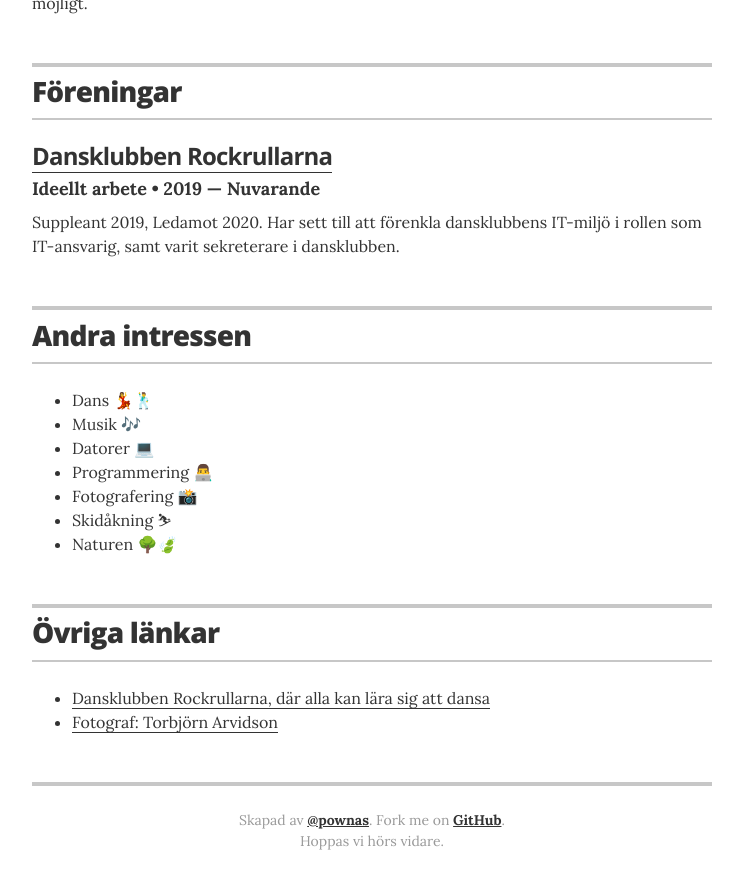
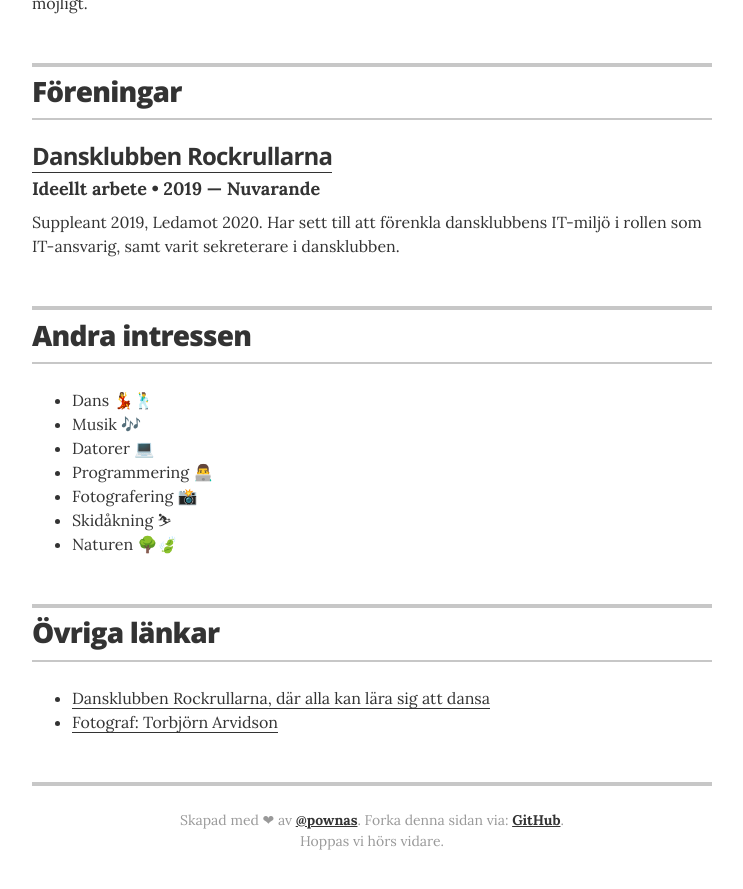
Before and after one commit to pownas/CV, a Jekyll site: the page built from index.html, in a window 1280 px wide and 900 px high, scrolled down 2569 px. Shown: the top 889 px of the window, without its empty margins (268-1011 px from the left). Built offline with Jekyll 4.4.1, drawn with Linux system fonts in a browser that asks for light colours.

Commit message:
Update resume.html

```diff
--- a/_layouts/resume.html
+++ b/_layouts/resume.html
@@ -235,7 +235,7 @@
       {% endif %}
 
       <footer class="page-footer">
-        <p class="footer-line">Skapad av <a href="http://twitter.com/pownas">@pownas</a>. Fork me on <a href="https://github.com/pownas/resume-swedish-template">GitHub</a>.</p>
+        <p class="footer-line">Skapad med ❤ av <a href="http://twitter.com/pownas">@pownas</a>. Forka denna sidan via: <a href="https://github.com/pownas/resume-swedish-template">GitHub</a>.</p>
         <p class="footer-line">Hoppas vi hörs vidare.</p>
       </footer>
 
```
